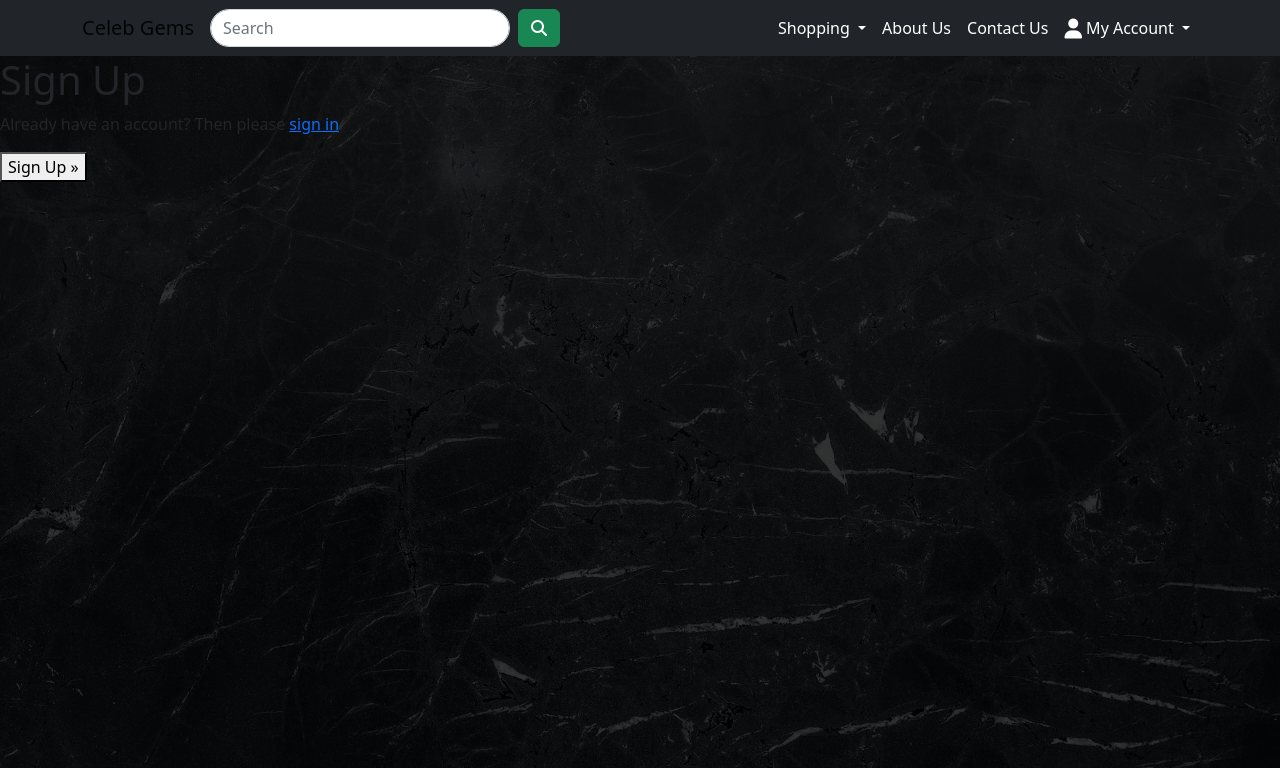
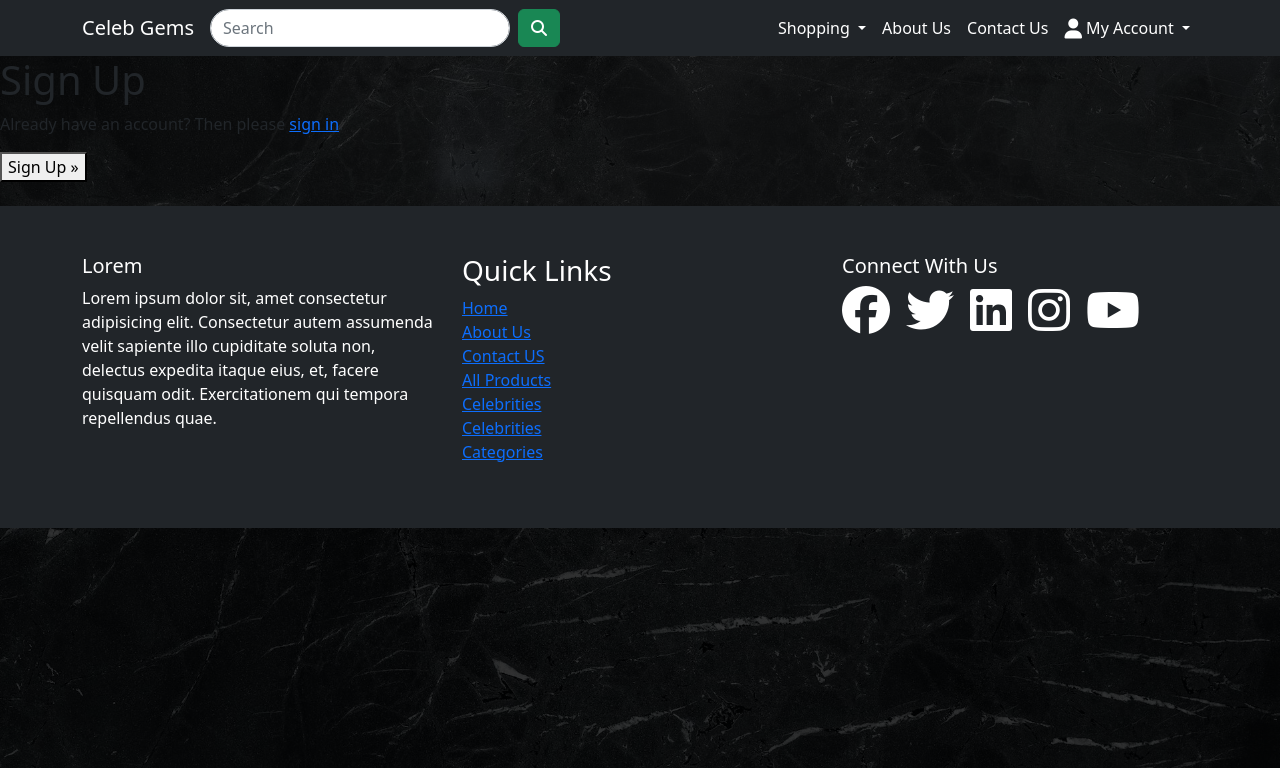
Before and after one commit to yousefalm1/CelebGems, a Django app: template templates/allauth/account/signup.html in a window 1280 px wide. Shown: the top 768 px of the page. Run offline with Django 3.2, Linux system fonts and the light colour scheme; the template is opened without the code that fills it: most values are stand-ins (such as "Sample title", 1, 10 or a date in 2020); some libraries are stand-ins or nearby versions.

Commit message:
Added footer code

```diff
--- a/templates/base.html
+++ b/templates/base.html
@@ -50,7 +50,7 @@
 <body>
     <nav class="navbar navbar-expand-lg bg-dark">
         <div class="container">
-            <a href="{% url 'home' %}" class="navbar-brand">Celeb Gems</a>
+            <a href="{% url 'home' %}" class="navbar-brand text-white">Celeb Gems</a>
 
             <form class="d-flex" role="search">
                 <input class="form-control me-2 rounded-5" type="search" placeholder="Search" aria-label="Search"
@@ -129,8 +129,47 @@
     {% endblock %}
 
     {% block content %}
+    {% endblock %}
 
-    {% endblock %}
+
+    <footer class="footer mt-4 text-bg-dark py-5">
+        <div class="container">
+            <div class="row">
+                <div class="col-md-4">
+                    <h5>Lorem</h5>
+                    <p>Lorem ipsum dolor sit, amet consectetur adipisicing elit. Consectetur autem assumenda velit
+                        sapiente illo cupiditate soluta non, delectus expedita itaque eius, et, facere quisquam odit.
+                        Exercitationem qui tempora repellendus quae.</p>
+                </div>
+                <div class="col-md-4">
+                    <h3>Quick Links</h3>
+                    <ul class="list-unstyled">
+                        <li><a href="">Home</a></li>
+                        <li><a href="">About Us</a></li>
+                        <li><a href="">Contact US</a></li>
+                        <li><a href="">All Products</a></li>
+                        <li><a href="">Celebrities</a></li>
+                        <li><a href="">Celebrities</a></li>
+                        <li><a href="">Categories</a></li>
+                    </ul>
+                </div>
+
+                <div class="col-md-4">
+                    <h5>Connect With Us</h5>
+                    <div class="d-flex gap-3 ">
+                        <a href="#"><i class="fab fa-facebook fa-3x text-white"></i></a>
+                        <a href="#"><i class="fab fa-twitter fa-3x text-white"></i></a>
+                        <a href="#"><i class="fab fa-linkedin fa-3x text-white"></i></a>
+                        <a href="#"><i class="fab fa-instagram fa-3x text-white"></i></a>
+                        <a href="#"><i class="fab fa-youtube fa-3x text-white"></i></a>
+                    </div>
+                </div>
+
+            </div>
+        </div>
+
+    </footer>
+
 
     {% block postloadjs %}
     {% endblock %}
```
Also changed, not shown: home/templates/home/index.html (+38 -2 lines).
